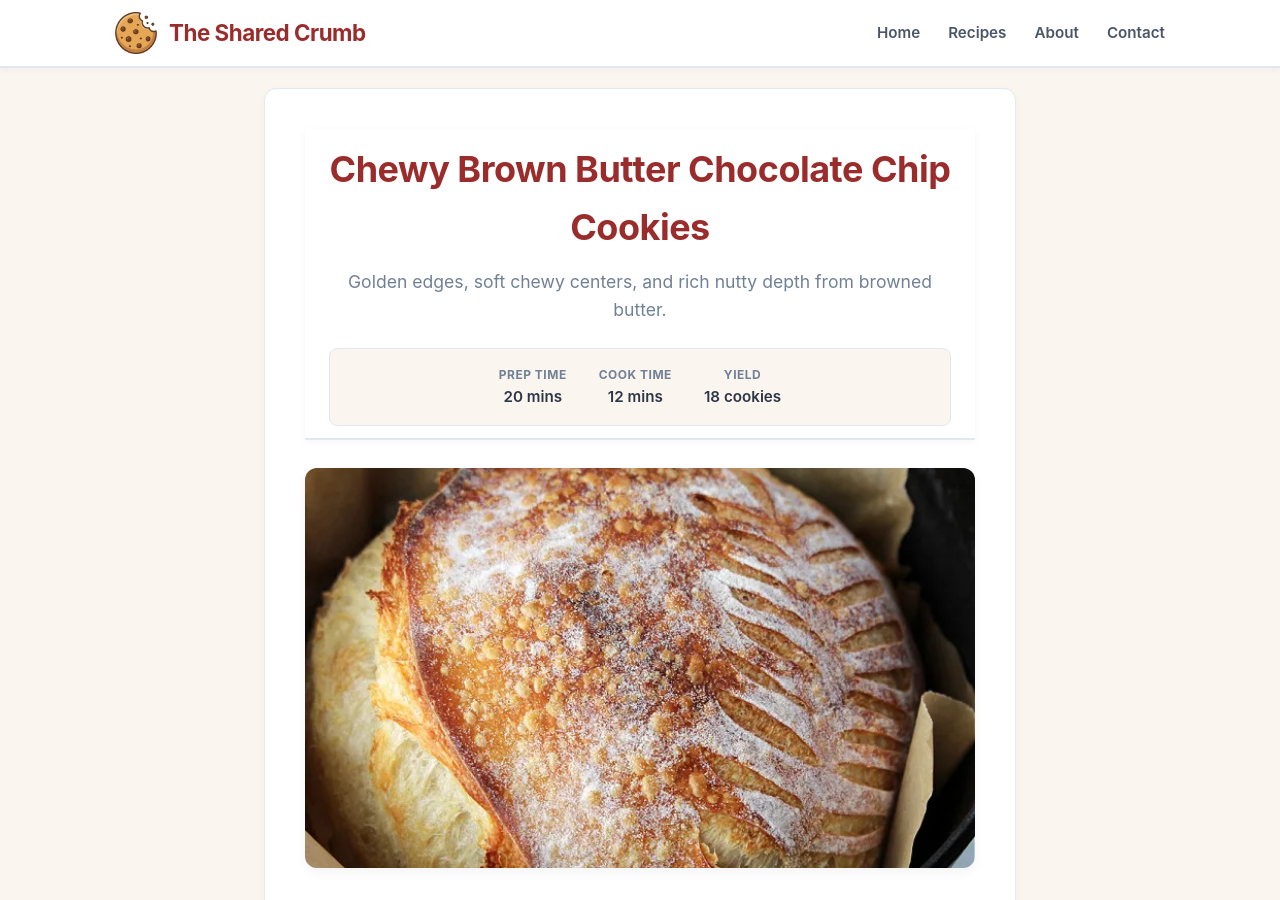
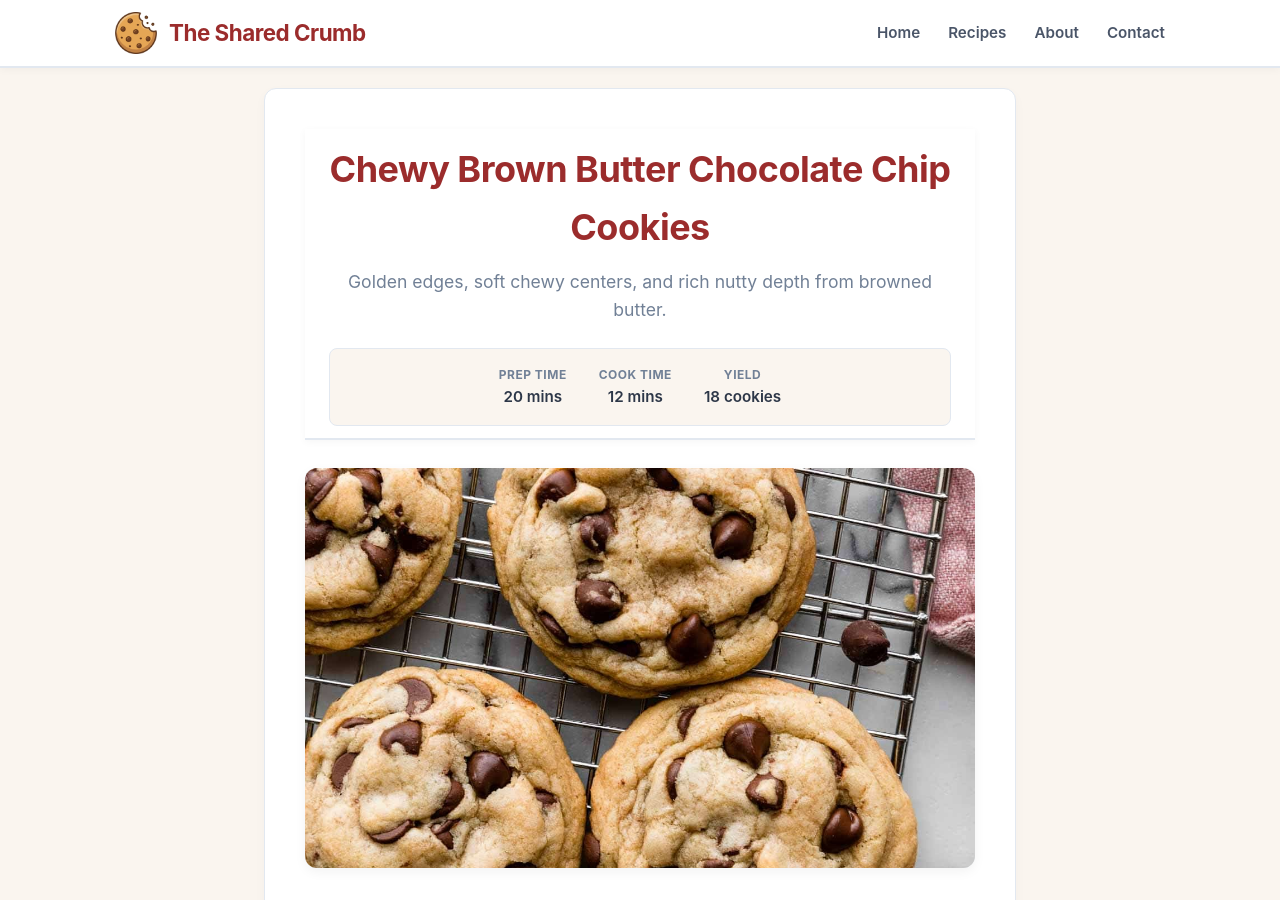
Before and after one commit to TheSharedCrumb/TheSharedCrumb, a Jekyll site: the page built from _recipes/test-chocolate-chip-cookies.md, in a window 1280 px wide and 900 px high. Built offline with Jekyll 4.4.1, drawn with Linux system fonts in a browser that asks for light colours.

Commit message:
Change image for chocolate chip cookies recipe
Updated the image path for chocolate chip cookies recipe.

```diff
--- a/_recipes/test-chocolate-chip-cookies.md
+++ b/_recipes/test-chocolate-chip-cookies.md
@@ -6,7 +6,7 @@ category: [Desserts, Baking]
 prep_time: "20 mins"
 cook_time: "12 mins"
 yield: "18 cookies"
-image: "/assets/images/Sourdough-Bread_TEST.png"
+image: "/assets/images/Cookies_TEST.jpg"
 ---
 
 ### Ingredients
```
